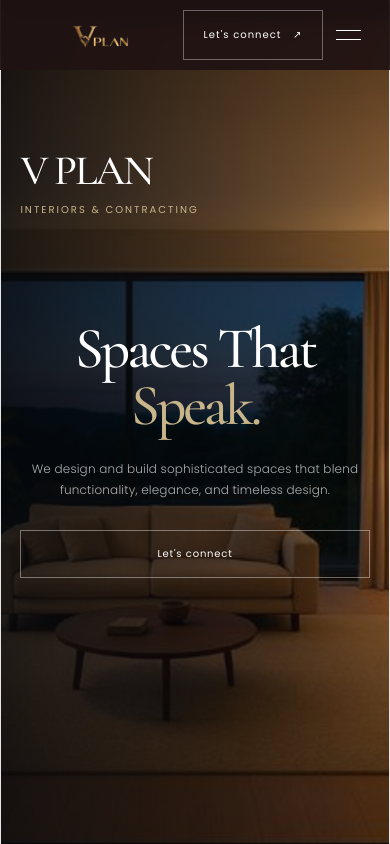
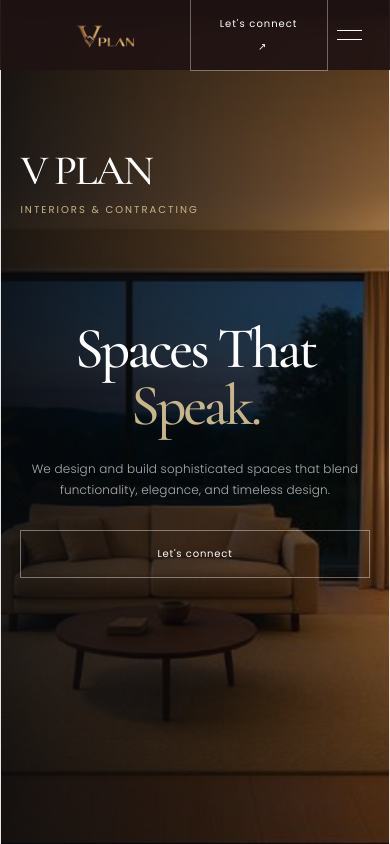
Before and after one commit to Durga-005/VPlan-website, a React (Vite) app: page / in a window 390 px wide. Shown: the top 844 px of the page. Built offline with nearby package versions, Linux system fonts and the light colour scheme.

Commit message:
Increase mobile logo size

```diff
--- a/src/App.css
+++ b/src/App.css
@@ -1072,12 +1072,11 @@ a {
   }
 
   .logo-image {
-  width: 160px !important;
-  max-width: 70vw;
+  width: 170px !important;
+  max-width: 72vw;
   height: auto !important;
-  max-height: 60px !important;
+  max-height: 62px !important;
 }
-
   /* MOBILE MENU */
 
   .nav-links {
```
